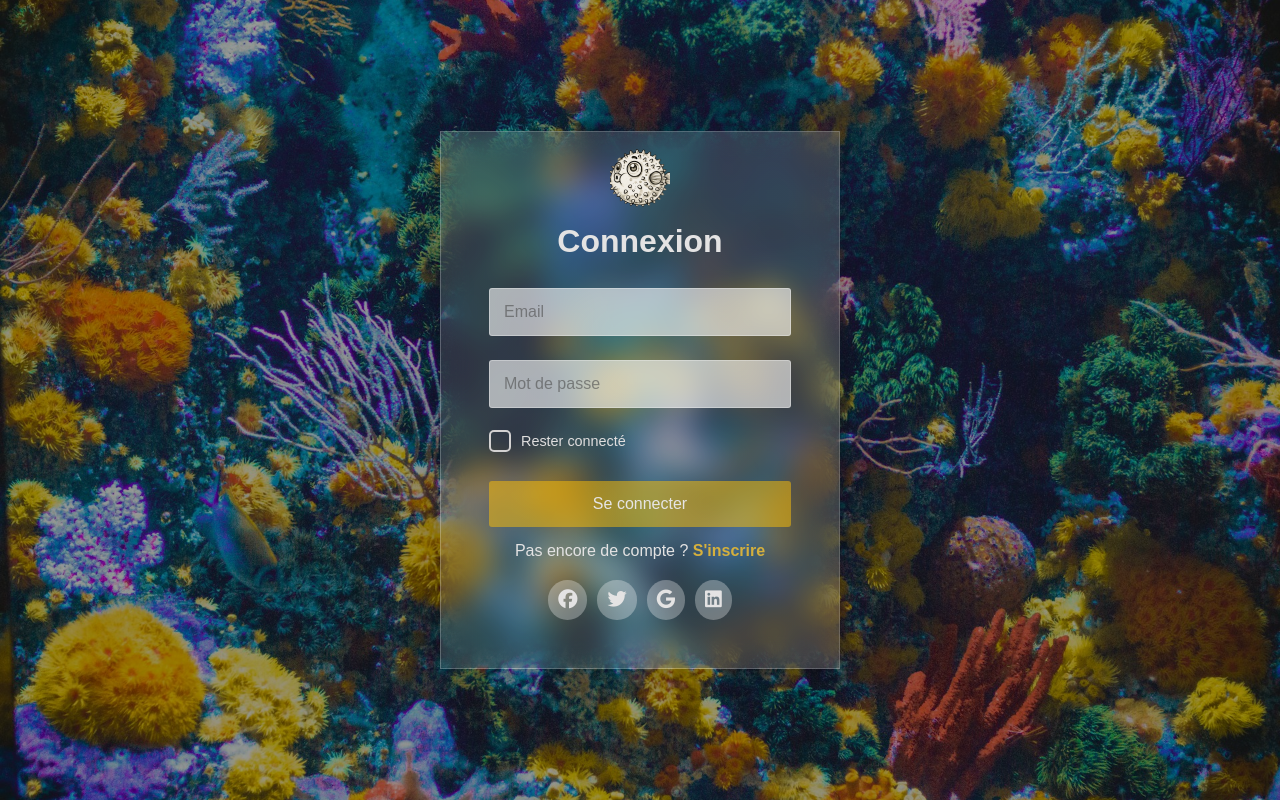
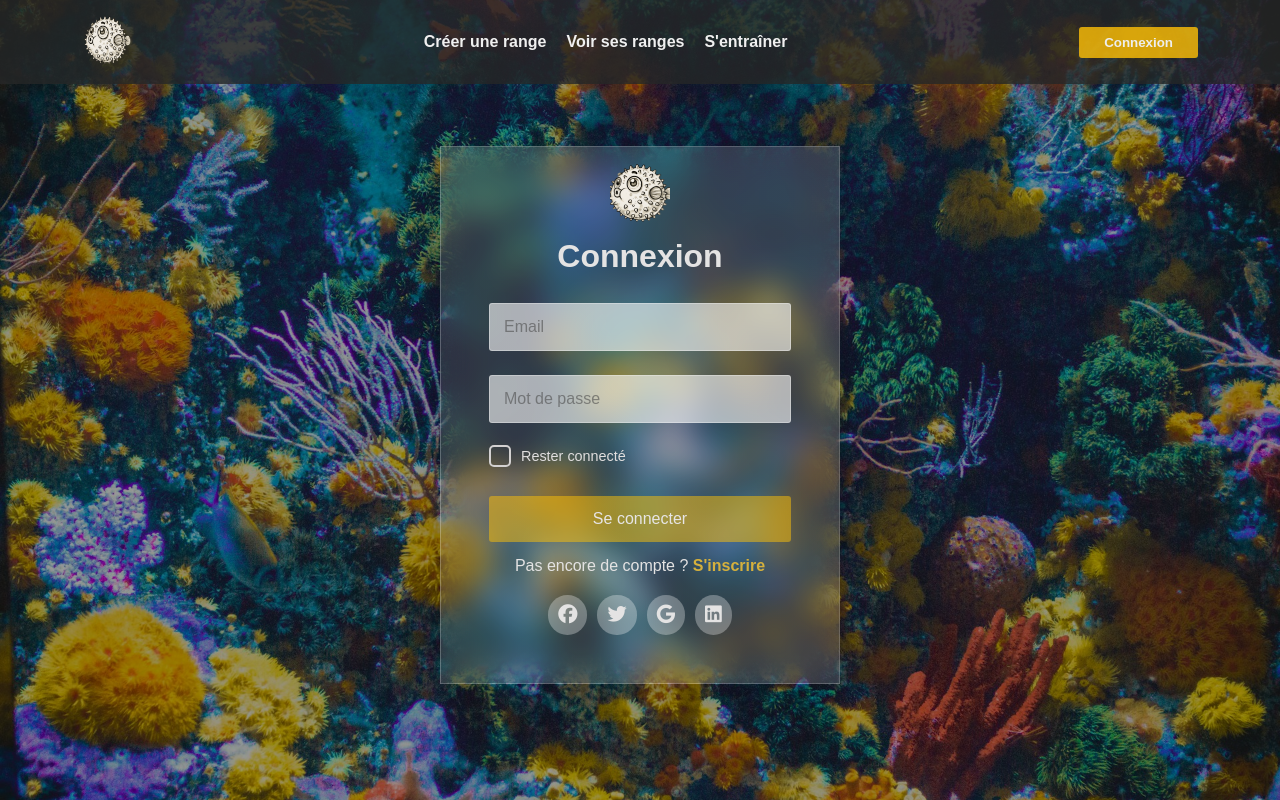
Before and after one commit to PalaciosCaroline/rangesaver, a Next.js app: page /auth/login in a window 1280 px wide. Built offline with nearby package versions, Linux system fonts and the light colour scheme; no server answers.

Commit message:
css barre de navigation

```diff
--- a/app/components/authContext.js
+++ b/app/components/authContext.js
@@ -1,24 +1,30 @@
 "use client";
 import React, { createContext, useContext, useEffect, useState } from "react";
-import { auth } from "@/lib/firebase";
+import { auth } from "@/lib/firebase"; // ✅ Assure-toi que c'est bien le bon chemin
 import { onAuthStateChanged, signOut } from "firebase/auth";
 
 const AuthContext = createContext();
 
 export const AuthProvider = ({ children }) => {
   const [user, setUser] = useState(null);
-  const [loading, setLoading] = useState(true);
+  const [loading, setLoading] = useState(true); // ✅ Ajout de l’état de chargement
 
   useEffect(() => {
     const unsubscribe = onAuthStateChanged(auth, (currentUser) => {
       setUser(currentUser);
-      setLoading(false);
+      setLoading(false); // ✅ Une fois l'état récupéré, on stoppe le loading
     });
 
     return () => unsubscribe();
   }, []);
 
-  const logout = () => signOut(auth);
+  const logout = async () => {
+    try {
+      await signOut(auth);
+    } catch (error) {
+      console.error("Erreur lors de la déconnexion :", error);
+    }
+  };
 
   return (
     <AuthContext.Provider value={{ user, loading, logout }}>
--- /dev/null
+++ b/app/components/navBar.js
@@ -0,0 +1,49 @@
+"use client";
+import React, { useState } from "react";
+import Link from "next/link";
+import { useAuth } from "./authContext";
+import Image from "next/image";
+import logo from "@/public/images/logo.png";
+
+export default function Navbar() {
+  const { user, logout, loading } = useAuth();
+  const [menuOpen, setMenuOpen] = useState(false);
+
+  return (
+    <nav className="navbar">
+      <div className="nav-container">
+        {/* 📌 Logo */}
+        <Link href="/" className="logo">
+          <Image src={logo} alt="Logo" width={50} height={50} />
+        </Link>
+
+        {/* 📌 Liens principaux */}
+        <ul className={`nav-links ${menuOpen ? "open" : ""}`}>
+          <li><Link href="/create-range">Créer une range</Link></li>
+          <li><Link href="/my-ranges">Voir ses ranges</Link></li>
+          <li><Link href="/training">S&apos;entraîner</Link></li>
+        </ul>
+
+        {/* 📌 Bouton Connexion/Déconnexion */}
+        <div className="auth-button">
+          {loading ? (
+            <span>Chargement...</span> // ✅ Affiche un indicateur en attendant le chargement
+          ) : user ? (
+            <button onClick={logout}>Déconnexion</button> // ✅ Utilise la fonction `logout`
+          ) : (
+            <Link href="/auth/login">
+              <button>Connexion</button>
+            </Link>
+          )}
+        </div>
+
+        {/* 📌 Menu burger en mobile */}
+        <div className="burger-menu" onClick={() => setMenuOpen(!menuOpen)}>
+          <div className="burger-bar"></div>
+          <div className="burger-bar"></div>
+          <div className="burger-bar"></div>
+        </div>
+      </div>
+    </nav>
+  );
+}
--- a/app/layout.js
+++ b/app/layout.js
@@ -1,13 +1,18 @@
 import { AuthProvider } from "./components/authContext";
 import "@fortawesome/fontawesome-free/css/all.min.css";
 import "./globals.css"; // Import des styles globaux
+import Navbar from "./components/navBar";
+import "./styles/navBar.css";
 
 export default function RootLayout({ children }) {
   return (
     <AuthProvider>
-      <html lang="fr">
-        <body>{children}</body>
-      </html>
+    <html lang="fr">
+      <body>
+        <Navbar />
+        {children}
+      </body>
+    </html>
     </AuthProvider>
   );
 }
--- a/app/styles/auth.css
+++ b/app/styles/auth.css
@@ -56,6 +56,7 @@
   color: rgb(228, 227, 227);
   border: 1px solid rgba(255, 255, 255, 0.2); /* ✅ Bordure subtile */
   overflow: hidden;
+  margin-top:30px;
 }
 
 @media (max-width: 768px) {
@@ -68,6 +69,7 @@
     width: 90%;
     max-width: 320px;
     padding: 2rem;
+    margin-top:60px;
   }
 
 
--- /dev/null
+++ b/app/styles/navBar.css
@@ -0,0 +1,110 @@
+/* 🌟 Navbar Responsive avec Menu Burger 🌟 */
+
+.navbar {
+    width: 100%;
+    background: rgba(38, 39, 39, 0.8);
+    position: fixed;
+    top: 0;
+    left: 0;
+    z-index: 1000;
+    padding: 15px 20px;
+    display: flex;
+    justify-content: center;
+  }
+
+  .nav-container {
+    display: flex;
+    align-items: center;
+    justify-content: space-between;
+    width: 90%;
+    max-width: 1200px;
+  }
+
+  /* 📌 Logo */
+  .logo img {
+    cursor: pointer;
+    width: 50px;
+    height: 50px;
+  }
+
+  /* 📌 Liens principaux */
+  .nav-links {
+    display: flex;
+    list-style: none;
+    gap: 20px;
+  }
+
+  .nav-links li {
+    font-size: 1rem;
+  }
+
+  .nav-links a {
+    text-decoration: none;
+    color: rgb(240, 240, 240);
+    font-weight: bold;
+    transition: color 0.3s ease;
+  }
+
+  .nav-links a:hover {
+    color: #e6ae05;
+  }
+
+  /* 📌 Bouton Connexion / Déconnexion */
+  .auth-button button {
+    background: rgba(255, 193, 7,0.8);
+    border: none;
+    color:rgb(238, 238, 238);
+    padding: 8px 25px;
+    border-radius: 3px;
+    cursor: pointer;
+    font-weight: bold;
+    transition: background 0.3s ease;
+  }
+
+  .auth-button button:hover {
+    background: #e6ae05;
+  }
+
+  /* 📌 Menu burger pour mobile */
+  .burger-menu {
+    display: none;
+    flex-direction: column;
+    cursor: pointer;
+    gap: 5px;
+  }
+
+  .burger-bar {
+    width: 25px;
+    height: 3px;
+    background: white;
+    transition: 0.3s ease-in-out;
+  }
+
+  /* 📌 Responsive - Mobile */
+@media (max-width: 768px) {
+    .nav-container {
+      padding: 0 10px; /* ✅ Réduit le padding en mobile */
+    }
+  .navbar{
+padding:10px 0;
+}
+    .nav-links {
+      display: none;
+      flex-direction: column;
+      position: absolute;
+      top: 60px;
+      left: 0;
+      width: 100%;
+      background: rgba(38, 39, 39, 0.8);
+      text-align: center;
+      padding: 20px 0;
+    }
+
+    .nav-links.open {
+      display: flex;
+    }
+
+    .burger-menu {
+      display: flex;
+    }
+  }
```
Also changed, not shown: public/images/logo.png (added).
